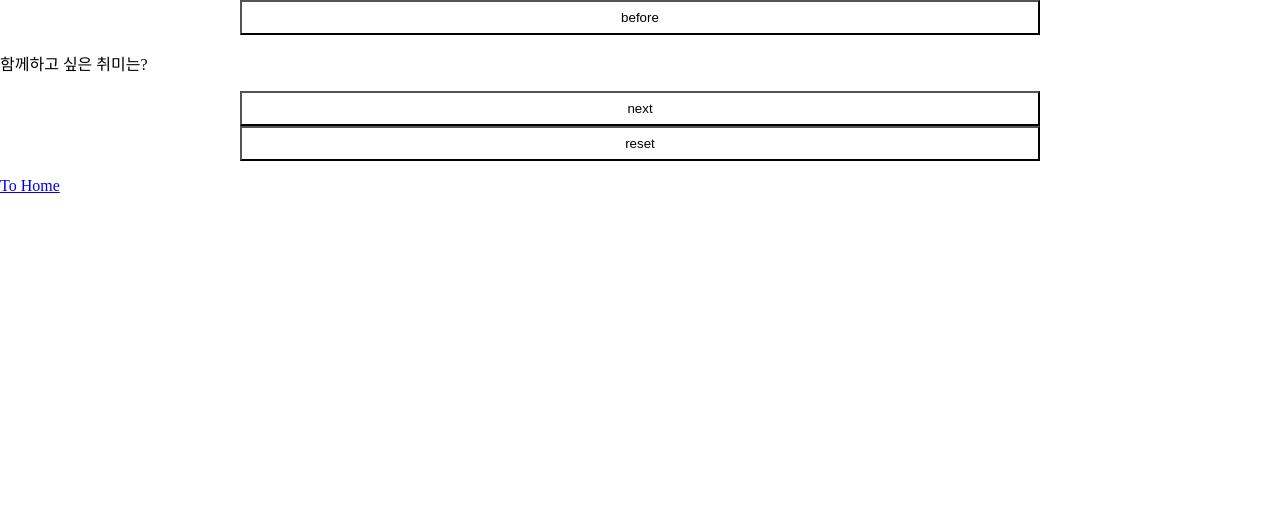
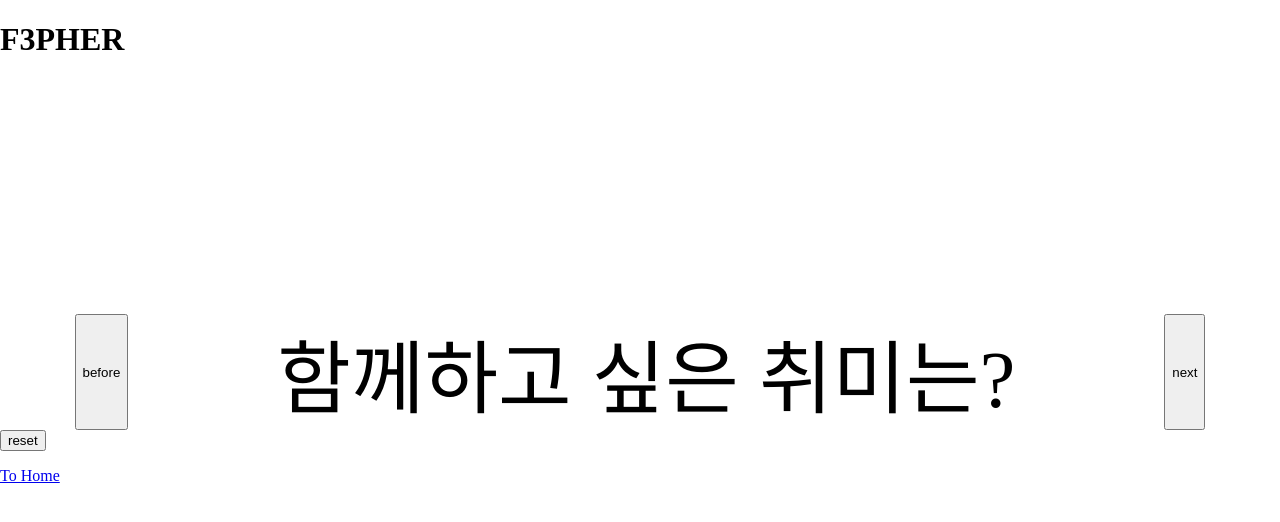
Before and after one commit to Hayoung04/f3p, a React (Create React App) app: page /category/romantic in a window 1280 px wide. Shown: the top 522 px of the page. Built offline with nearby package versions, Linux system fonts and the light colour scheme.

Commit message:
세부 대화 주제 스타일 대략적 배치

```diff
--- a/src/App.js
+++ b/src/App.js
@@ -13,7 +13,6 @@ import Afteradd from "./routes/afteradd/Afteradd";
 
 import Test from "./test";
 
-
 function App() {
   return (
     <div id="converRmd">
@@ -21,7 +20,7 @@ function App() {
         <Routes>
           <Route path="/category" element={<ConverRmdHome />}></Route>
           <Route path="/category/romantic" element={<Romantic />}></Route>
-          <Route path="/cateegory/friend" element={<Friend />}></Route>
+          <Route path="/category/friend" element={<Friend />}></Route>
           <Route path="/category/icebreaking" element={<Icebreaking />}></Route>
         </Routes>
         <Routes>
--- a/src/components/ConverHome.module.css
+++ b/src/components/ConverHome.module.css
@@ -38,7 +38,3 @@
 .allBtnImg {
   width: 100px;
 }
-
-button {
-  background: white;
-}
--- a/src/routes/addprofile/Add.module.css
+++ b/src/routes/addprofile/Add.module.css
@@ -31,8 +31,7 @@ label {
 }
 
 input,
-textarea,
-button {
+textarea {
   display: block;
   margin-bottom: 10px;
   padding: 8px;
@@ -47,9 +46,6 @@ textarea {
 input {
   height: 50px;
 }
-/* button {
-  width: 200px;
-} */
 
 .submitBtn {
   width: 200px;
@@ -63,6 +59,8 @@ input {
   font-weight: bold;
   font-style: normal;
   font-size: 15px;
+  margin-bottom: 10px;
+  margin: 0 auto;
 }
 
 .submitBtn:hover {
--- a/src/routes/conversation_recommend/Conver.module.css
+++ b/src/routes/converModule/Conver.module.css
@@ -25,9 +25,6 @@
   border: 1px solid black;
   border-radius: 10px;
 }
-.txtCnt :hover {
-  background-color: rgb(211, 203, 203);
-}
 /*버튼 레이아웃 배열 css*/
 .category {
   display: flex;
--- /dev/null
+++ b/src/routes/converModule/DetailCate.module.css
@@ -0,0 +1,10 @@
+.rayout1 {
+  display: flex;
+  justify-content: space-around;
+  vertical-align: middle;
+  margin-top: 20%;
+}
+
+.rayout1 div {
+  font-size: 80px;
+}
--- a/src/routes/conversation_recommend/ConverRmdHome.js
+++ b/src/routes/conversation_recommend/ConverRmdHome.js
@@ -7,7 +7,7 @@ import SeriousConverBtn from "../../components/SeriousConverBtn";
 import BalanceBtn from "../../components/BalanceBtn";
 import IfBtn from "../../components/IfBtn";
 
-import styles from "./Conver.module.css";
+import styles from "../converModule/Conver.module.css";
 
 function ConverRmdHome() {
   return (
--- a/src/routes/conversation_recommend/Romantic.js
+++ b/src/routes/conversation_recommend/Romantic.js
@@ -1,10 +1,13 @@
 import { useState } from "react";
 import { Link } from "react-router-dom";
+
+import styles from "../converModule/DetailCate.module.css";
 
 const Topic = [
   "함께하고 싶은 취미는?",
   "선호하는 데이트 스타일은?",
   "기념일은 어떻게 챙겼으면 좋겠어?",
+  "이건 테스트를 위한거임 djkdhfkjsfhksdsdfs",
 ];
 
 let variable = 0;
@@ -26,15 +29,20 @@ function Romantic() {
     setTopic(Topic[variable]);
   };
   return (
-    <div>
+    <>
+      <div className={styles.basic}>
+        <h1>F3PHER</h1>
+        <div className={styles.rayout1}>
           <button onClick={beforeBtn}>before</button>
-      <p>{topic}</p>
+          <div>{topic}</div>
           <button onClick={nextBtn}>next</button>
+        </div>
         <button onClick={reset}>reset</button>
         <p>
           <Link to="/category">To Home</Link>
         </p>
       </div>
+    </>
   );
 }
 
```
Lines whose indentation alone changed are shown as unchanged.
